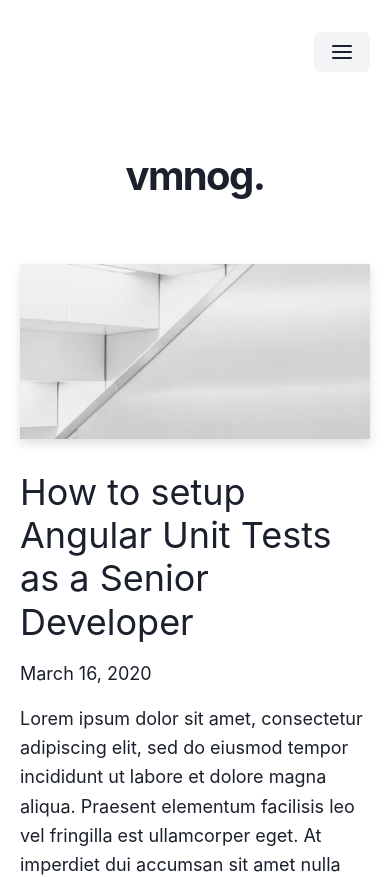
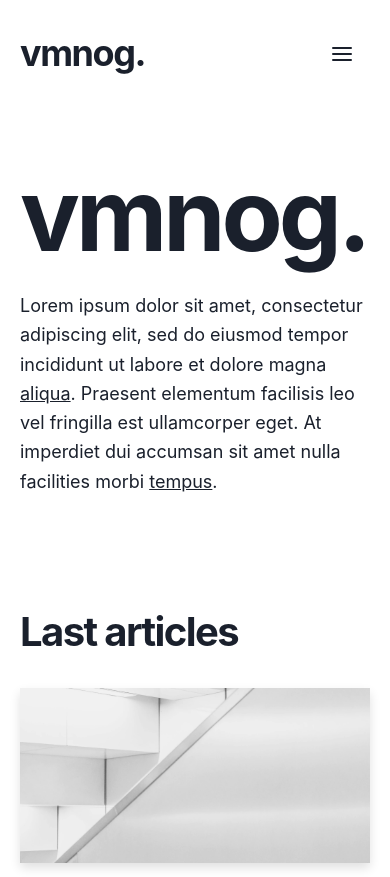
Before and after one commit to vmnog/vmnog.com, a Next.js app: page / in a window 390 px wide. Shown: the top 877 px of the page. Built offline with nearby package versions, Linux system fonts and the light colour scheme.

Commit message:
feat: remove hero post and add description to intro

```diff
--- a/components/header.tsx
+++ b/components/header.tsx
@@ -10,7 +10,7 @@ import {
   Button,
 } from '@chakra-ui/react'
 import { Menu as MenuIcon} from 'react-feather'
-import {gray} from 'tailwindcss/colors'
+import {white} from 'tailwindcss/colors'
 
 type Tab = { name: string; path: string; };
 
@@ -27,7 +27,7 @@ const Header = () => {
 
   return (
     <Container>
-      <h2 className="text-2xl md:text-4xl font-bold tracking-tight md:tracking-tighter leading-tight mb-20 mt-8 grid grid-cols-2 md:grid-cols-header">
+      <h2 className="text-2xl md:text-4xl font-bold tracking-tight md:tracking-tighter leading-tight mb-20 mt-8 grid grid-cols-1 md:grid-cols-header">
         <div>
           {!(router.pathname === '/') && (
             <Link href="/" className="hover:underline">
@@ -36,15 +36,19 @@ const Header = () => {
           )}
         </div>
 
-          <div className='flex justify-end md:hidden'>
+          <div className="w-full flex justify-between items-center md:hidden">
+						<strong className="text-4xl font-bold tracking-tighter leading-tight">
+              {AUTHOR_NICK}.
+						</strong>
+
             <Menu>
-              <MenuButton as={Button} bgColor={gray[100]}>
+              <MenuButton as={Button} bgColor={white}>
                 <MenuIcon />
               </MenuButton>
               <MenuList>
                 {TABS.map(tab => (
                     <Link key={tab.name} href={tab.path} className="hover:underline font-normal">
-                      <MenuItem className='text-red-500'>
+                      <MenuItem className="text-red-500">
                           {tab.name}
                       </MenuItem>
                     </Link>
@@ -53,7 +57,7 @@ const Header = () => {
             </Menu>
           </div>
 
-        <div className='justify-end gap-6 text-2xl flex-wrap hidden md:flex'>
+        <div className="justify-end gap-6 text-2xl flex-wrap hidden md:flex">
           {TABS.map(tab => (
             <Link key={tab.name} href={tab.path} className="hover:underline">
               {tab.name}
--- a/components/intro.tsx
+++ b/components/intro.tsx
@@ -2,10 +2,16 @@ import { AUTHOR_NICK } from "../lib/constants"
 
 const Intro = () => {
   return (
-    <section className="flex-col md:flex-row flex items-center md:justify-between mt-16 mb-16 md:mb-12">
-      <h1 className="text-5xl md:text-8xl font-bold tracking-tighter leading-tight md:pr-8">
+    <section className="flex-col flex md:justify-between mt-16 mb-24 gap-4">
+      <h1 className="text-8xl font-bold tracking-tighter leading-tight">
         {AUTHOR_NICK}.
       </h1>
+      <p className="text-lg md:text-2xl leading-relaxed mb-4 max-w-4xl">
+				Lorem ipsum dolor sit amet, consectetur adipiscing elit, sed do eiusmod tempor
+				incididunt ut labore et dolore magna <u>aliqua</u>. Praesent elementum facilisis
+				leo vel fringilla est ullamcorper eget. At imperdiet dui accumsan sit amet
+				nulla facilities morbi <u>tempus</u>.
+      </p>
     </section>
   )
 }
--- a/components/more-stories.tsx
+++ b/components/more-stories.tsx
@@ -9,7 +9,7 @@ const MoreStories = ({ posts }: Props) => {
   return (
     <section>
       <h2 className="mb-8 text-5xl md:text-7xl font-bold tracking-tighter leading-tight">
-        More Stories
+        Last articles
       </h2>
       <div className="grid grid-cols-1 md:grid-cols-2 md:gap-x-16 lg:gap-x-32 gap-y-20 md:gap-y-32 mb-32">
         {posts.map((post) => (
--- a/pages/index.tsx
+++ b/pages/index.tsx
@@ -13,27 +13,16 @@ type Props = {
 }
 
 export default function Index({ allPosts }: Props) {
-  const heroPost = allPosts[0]
-  const morePosts = allPosts.slice(1)
+  const lastPosts = allPosts.slice(0, allPosts.length - 1);
   return (
     <>
       <Head>
-        {/* <title>{`${AUTHOR_NAME} (${AUTHOR_NICK}) | Frontend Developer`}</title> */}
+        <title>{`${AUTHOR_NAME} (${AUTHOR_NICK}) | Frontend Developer`}</title>
       </Head>
       <Layout>
         <Container>
           <Intro />
-          {heroPost && (
-            <HeroPost
-              title={heroPost.title}
-              coverImage={heroPost.coverImage}
-              date={heroPost.date}
-              author={heroPost.author}
-              slug={heroPost.slug}
-              excerpt={heroPost.excerpt}
-            />
-          )}
-          {morePosts.length > 0 && <MoreStories posts={morePosts} />}
+          {lastPosts.length > 0 && <MoreStories posts={lastPosts} />}
         </Container>
       </Layout>
     </>
```
